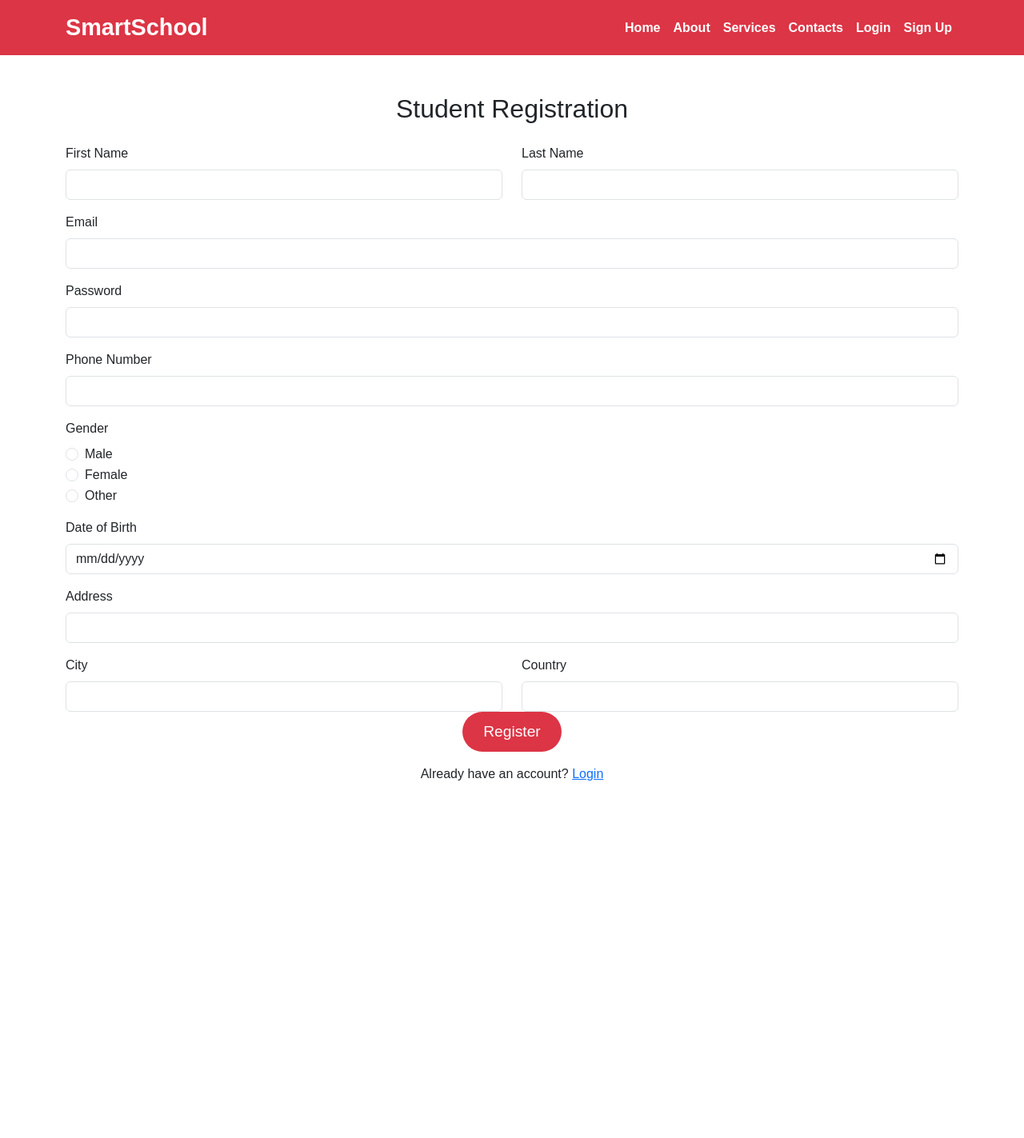
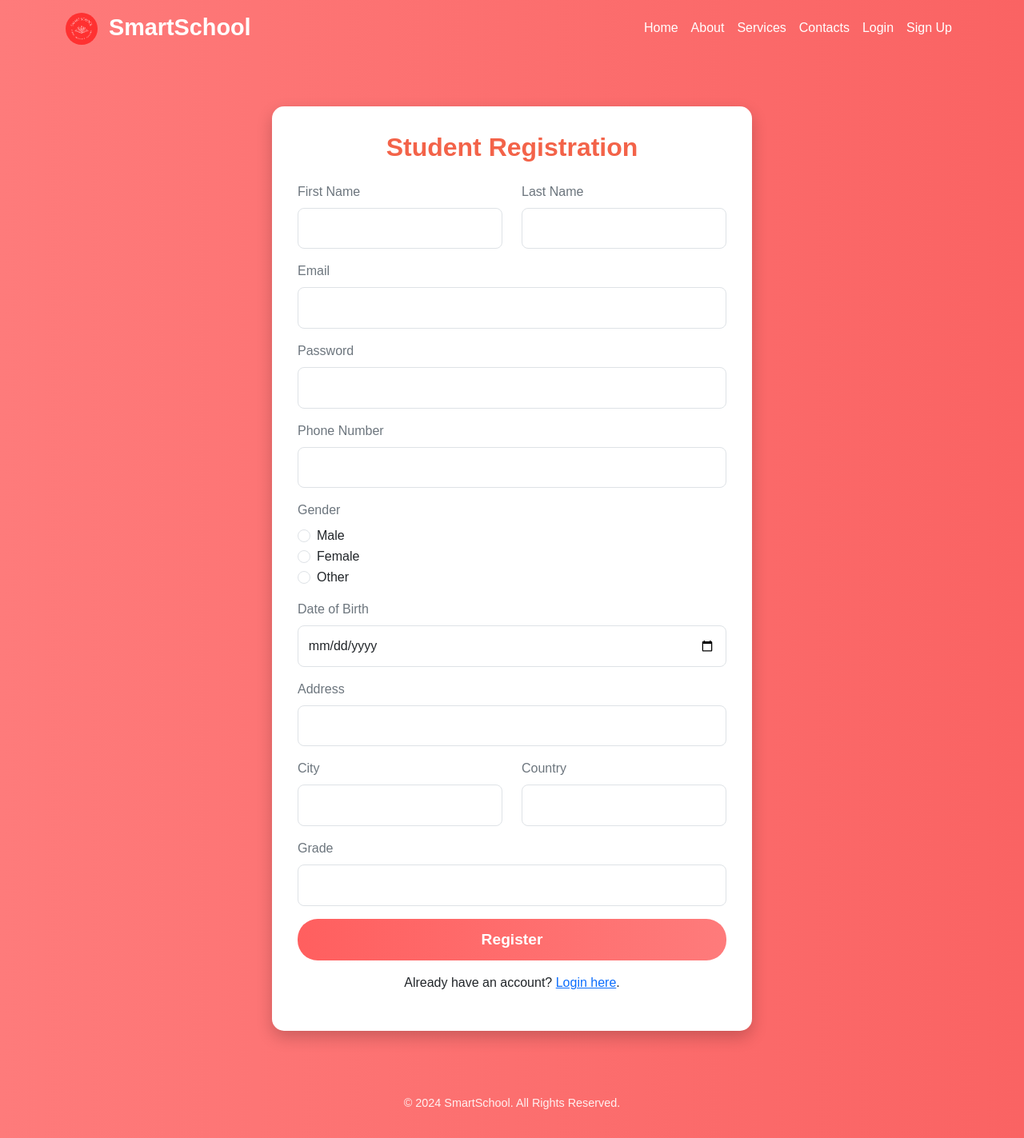
Before and after one commit to johncybersec1/smartsys, a Flask app: page /register in a window 1280 px wide. Shown: the whole page at 80% size. Before the commit the page ends 976 px from the top, so only its background shows below. Run offline with Flask 3, Linux system fonts and the light colour scheme.

Commit message:
changed desgin of all assignment page and register page

```diff
--- a/templates/register.html
+++ b/templates/register.html
@@ -6,16 +6,97 @@
     <title>Register | SmartSchool</title>
     <!-- Bootstrap CSS -->
     <link href="https://cdn.jsdelivr.net/npm/bootstrap@5.3.0-alpha1/dist/css/bootstrap.min.css" rel="stylesheet">
+    <link rel="stylesheet" href="https://cdnjs.cloudflare.com/ajax/libs/font-awesome/5.15.4/css/all.min.css">
     <link rel="icon" href="{{ url_for('static', filename='fav.ico') }}" type="image/x-icon">
 
-    <!-- Custom CSS -->
-    <link rel="stylesheet" href="static/styles.css">
+    <style>
+        /* Background */
+        body {
+            background: linear-gradient(to right, #fe7b7b, #fa6363);
+            font-family: 'Arial', sans-serif;
+        }
+
+        .navbar {
+            background-color: transparent;
+        }
+        .navbar-brand img {
+            height: 40px; /* Adjust size of the logo */
+            width: auto;
+            margin-right: 6px; /* Space between logo and text */
+            border-radius: 50px;
+        }
+        .navbar a.navbar-brand {
+            font-weight: bold;
+            color: white;
+            font-size: 1.8rem;
+        }
+        .navbar .nav-link {
+            color: white !important;
+            font-weight: 500;
+        }
+
+        /* Registration Card */
+        .registration-card {
+            max-width: 600px;
+            margin: 5% auto;
+            padding: 2rem;
+            background-color: white;
+            border-radius: 15px;
+            box-shadow: 0 8px 20px rgba(0, 0, 0, 0.2);
+            animation: slideUp 0.8s ease;
+        }
+        @keyframes slideUp {
+            from { transform: translateY(50px); opacity: 0; }
+            to { transform: translateY(0); opacity: 1; }
+        }
+        .registration-card h2 {
+            color: #f36349;
+            font-weight: bold;
+            margin-bottom: 1.5rem;
+            text-align: center;
+        }
+        .form-label {
+            color: #6c757d;
+            font-weight: 500;
+        }
+        .form-control {
+            border-radius: 8px;
+            padding: 0.8rem;
+        }
+        .btn-cta {
+            width: 100%;
+            background: linear-gradient(to right, #ff5f5f, #fe7b7b);
+            color: white;
+            font-size: 1.2rem;
+            padding: 0.75rem;
+            border: none;
+            border-radius: 25px;
+            font-weight: bold;
+            transition: background 0.3s ease;
+        }
+        .btn-cta:hover {
+            background: linear-gradient(to right, #fe7b7b, #fa6363);
+        }
+
+        /* Footer */
+        .footer {
+            text-align: center;
+            color: white;
+            margin-top: 3rem;
+            padding: 1rem;
+            font-size: 0.9rem;
+            opacity: 0.9;
+        }
+    </style>
 </head>
 <body>
     <!-- Navbar -->
-    <nav class="navbar navbar-expand-lg navbar-dark">
+    <nav class="navbar navbar-expand-lg">
         <div class="container">
-            <a class="navbar-brand" href="{{ url_for('home') }}">SmartSchool</a>
+            <a class="navbar-brand" href="{{ url_for('home') }}">
+                <img src="{{ url_for('static', filename='S.png') }}" alt="SmartSchool Logo">
+                SmartSchool
+            </a>
             <button class="navbar-toggler" type="button" data-bs-toggle="collapse" data-bs-target="#navbarNav" aria-controls="navbarNav" aria-expanded="false" aria-label="Toggle navigation">
                 <span class="navbar-toggler-icon"></span>
             </button>
@@ -43,8 +124,10 @@
             </div>
         </div>
     </nav>
-    <div class="container mt-5">
-        <h2 class="text-center mb-4">Student Registration</h2>
+
+    <!-- Registration Card -->
+    <div class="registration-card">
+        <h2>Student Registration</h2>
         <form action="{{ url_for('register') }}" method="POST" class="needs-validation" novalidate>
             <div class="row mb-3">
                 <div class="col-md-6">
@@ -136,19 +219,47 @@
                     <div class="invalid-feedback">
                         Please provide your country.
                     </div>
+                </div>
             </div>
 
-            <div class="mb-3 text-center">
-                <button type="submit" class="btn cta-btn">Register</button>
+            <div class="mb-3">
+                <label for="grade" class="form-label">Grade</label>
+                <input type="text" class="form-control" id="grade" name="grade" required>
+                <div class="invalid-feedback">
+                    Please provide your grade.
+                </div>
             </div>
-            <!-- Already have an account? Login link -->
-            <div class="text-center">
-                <p>Already have an account? <a href="{{ url_for('login') }}">Login</a></p>
+
+            <button type="submit" class="btn btn-cta">Register</button>
+            <div class="mt-3 text-center">
+                <p>Already have an account? <a href="{{ url_for('login') }}">Login here</a>.</p>
             </div>
         </form>
     </div>
 
-    <!-- Bootstrap JS -->
+    <!-- Footer -->
+    <footer class="footer">
+        <p>&copy; 2024 SmartSchool. All Rights Reserved.</p>
+    </footer>
+
+    <!-- Bootstrap JS Bundle -->
     <script src="https://cdn.jsdelivr.net/npm/bootstrap@5.3.0-alpha1/dist/js/bootstrap.bundle.min.js"></script>
+    <script>
+        // Example starter JavaScript for disabling form submissions if there are invalid fields
+        (function () {
+            'use strict'
+            var forms = document.querySelectorAll('.needs-validation')
+            Array.prototype.slice.call(forms)
+                .forEach(function (form) {
+                    form.addEventListener('submit', function (event) {
+                        if (!form.checkValidity()) {
+                            event.preventDefault()
+                            event.stopPropagation()
+                        }
+                        form.classList.add('was-validated')
+                    }, false)
+                })
+        })()
+    </script>
 </body>
 </html>
```
Also changed, not shown: templates/all_assignments.html (+6 -5 lines).
